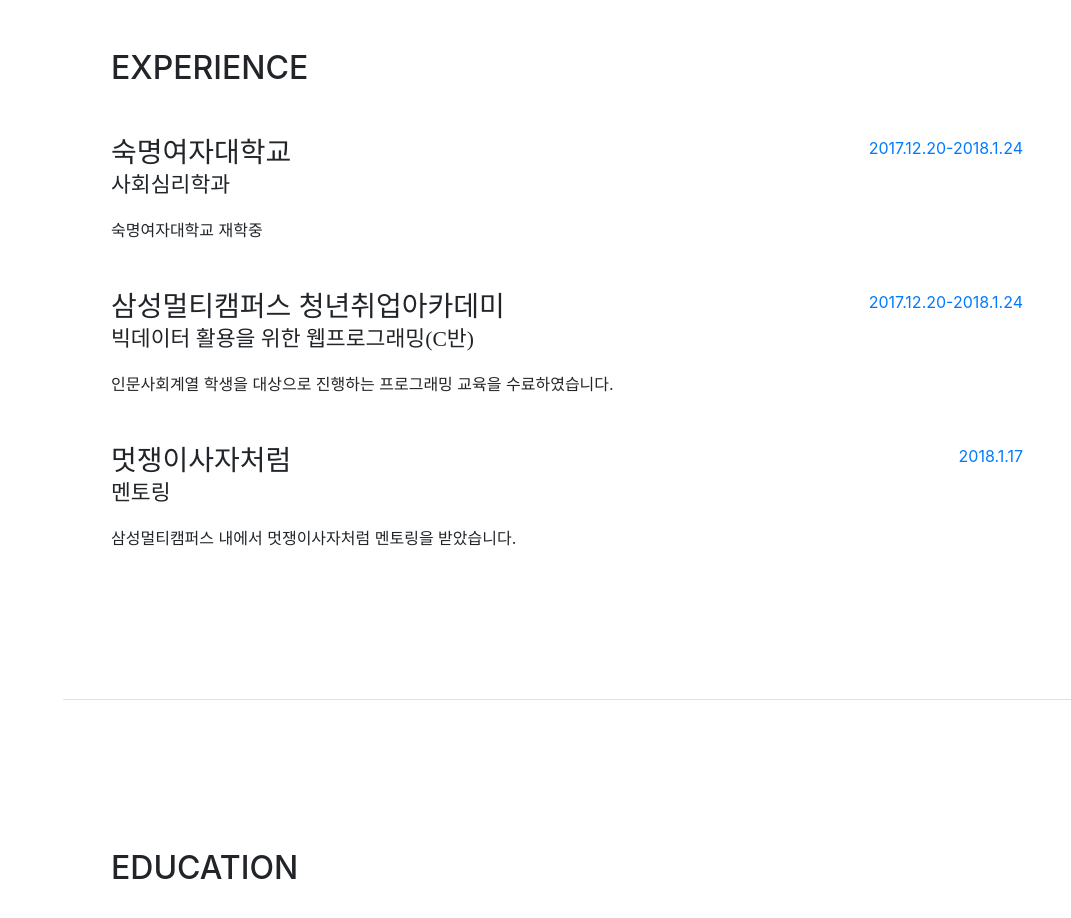
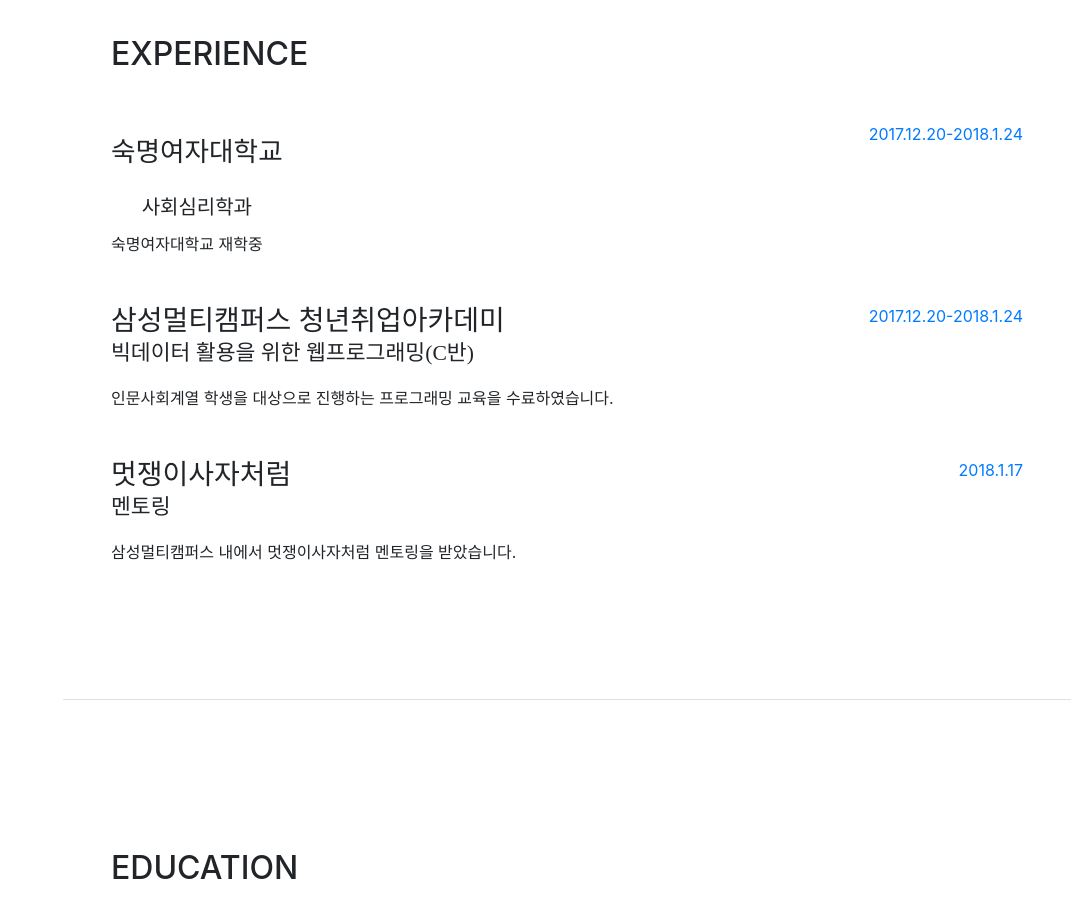
Before and after one commit to lamestory/lamestory.github.io, a website with bundled scripts: page index.html in a window 1280 px wide. Shown: the part 900-1818 px from the top of the page, without its empty margins (209-1280 px from the left). Built offline with nearby package versions, Linux system fonts and the light colour scheme; a web font is replaced by a local one.

Commit message:
Update index.html

```diff
--- a/index.html
+++ b/index.html
@@ -124,8 +124,8 @@
 
            <div class="resume-item d-flex flex-column flex-md-row mb-5">
             <div class="resume-content mr-auto">
-              <h3 class="mb-0">숙명여자대학교</h3>
-              <div class="subheading mb-3">사회심리학과</div>
+              <div class="text_box" style="font-size:20pt;">숙명여자대학교</div>
+              <div class="text_box" style="font-size:15pt;">사회심리학과</div>
               <div>숙명여자대학교 재학중</div>
             </div>
             <div class="resume-date text-md-right">
```
